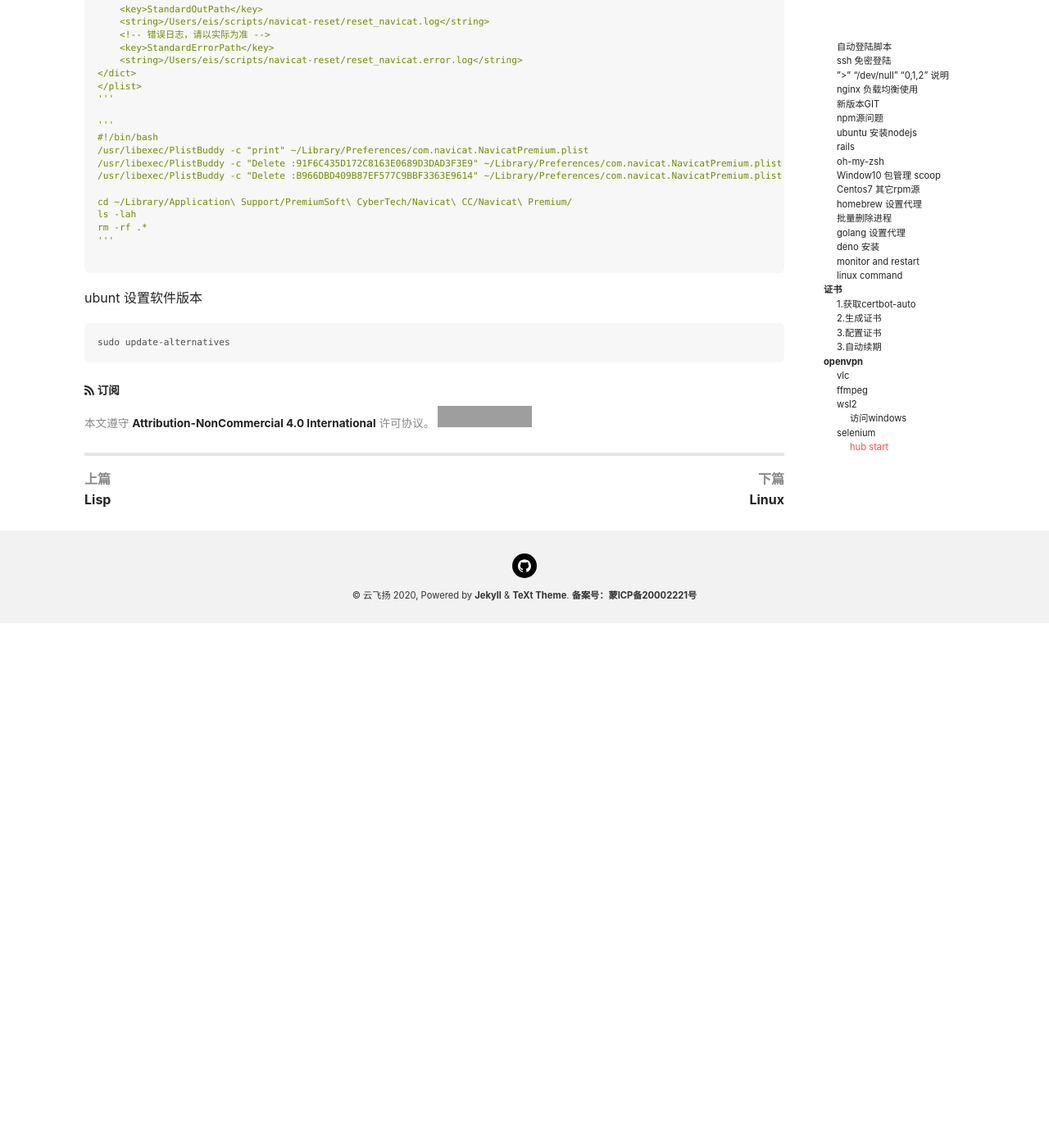
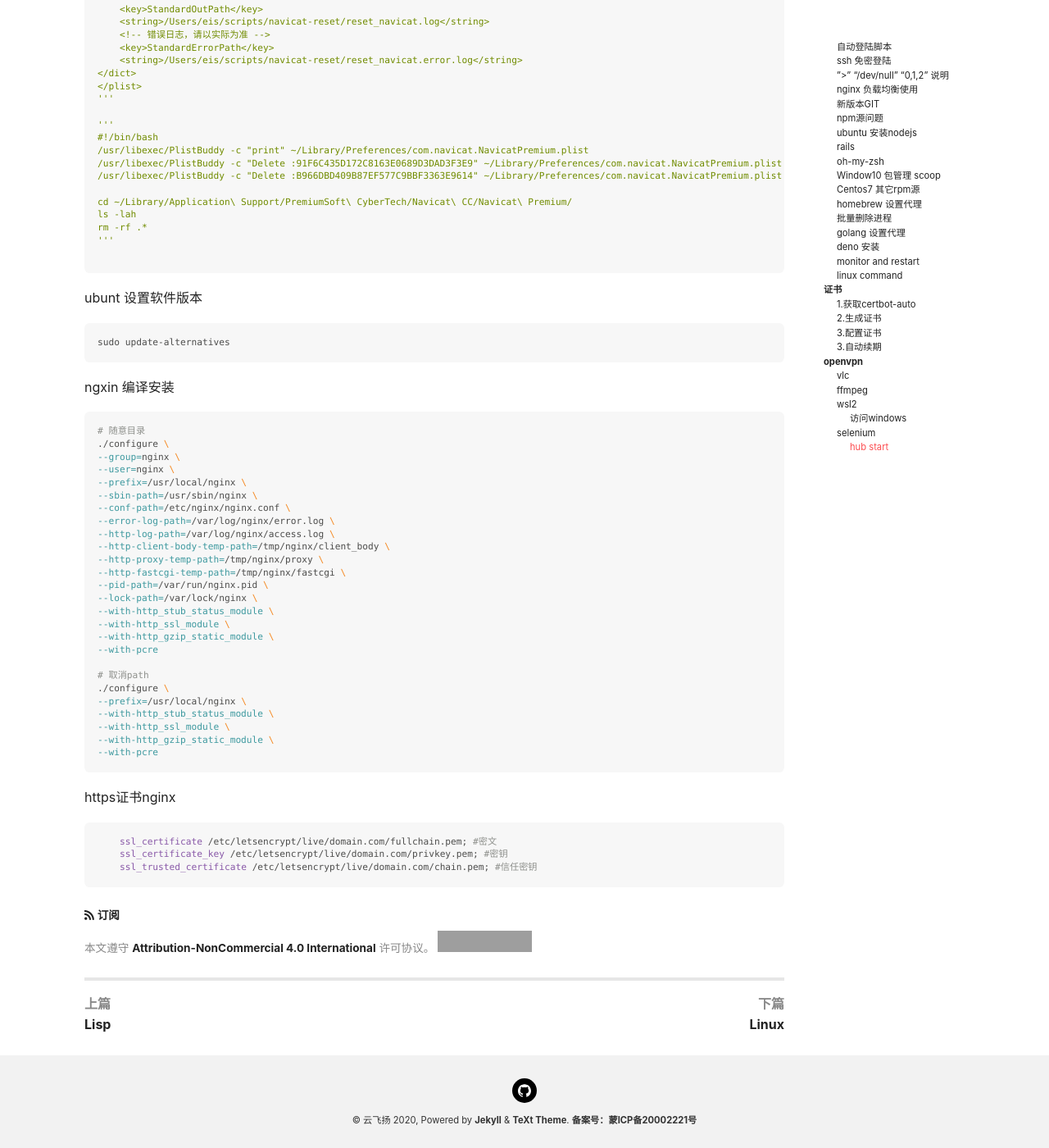
Before and after one commit to zwwland/goe13, a Jekyll site: the page built from _posts/2020-08-30-other.md, in a window 1280 px wide and 1400 px high, scrolled down 10258 px. Shown: the whole window at 82% size. Built offline with Jekyll 4.4.1, drawn with Linux system fonts in a browser that asks for light colours; nearby versions of some CDN libraries; before the commit the page ends 11018 px from its top, so only the background shows below that; grey boxes are pictures that could not be loaded.

Commit message:
ngxin config

````diff
--- a/_posts/2020-08-30-other.md
+++ b/_posts/2020-08-30-other.md
@@ -488,3 +488,40 @@ ubunt 设置软件版本
 ```bash
 sudo update-alternatives
 ```
+
+ngxin 编译安装
+```sh
+# 随意目录
+./configure \
+--group=nginx \
+--user=nginx \
+--prefix=/usr/local/nginx \
+--sbin-path=/usr/sbin/nginx \
+--conf-path=/etc/nginx/nginx.conf \
+--error-log-path=/var/log/nginx/error.log \
+--http-log-path=/var/log/nginx/access.log \
+--http-client-body-temp-path=/tmp/nginx/client_body \
+--http-proxy-temp-path=/tmp/nginx/proxy \
+--http-fastcgi-temp-path=/tmp/nginx/fastcgi \
+--pid-path=/var/run/nginx.pid \
+--lock-path=/var/lock/nginx \
+--with-http_stub_status_module \
+--with-http_ssl_module \
+--with-http_gzip_static_module \
+--with-pcre
+
+# 取消path
+./configure \
+--prefix=/usr/local/nginx \
+--with-http_stub_status_module \
+--with-http_ssl_module \
+--with-http_gzip_static_module \
+--with-pcre
+```
+
+https证书nginx
+```nginx
+    ssl_certificate /etc/letsencrypt/live/domain.com/fullchain.pem; #密文
+    ssl_certificate_key /etc/letsencrypt/live/domain.com/privkey.pem; #密钥
+    ssl_trusted_certificate /etc/letsencrypt/live/domain.com/chain.pem; #信任密钥
+```
````
